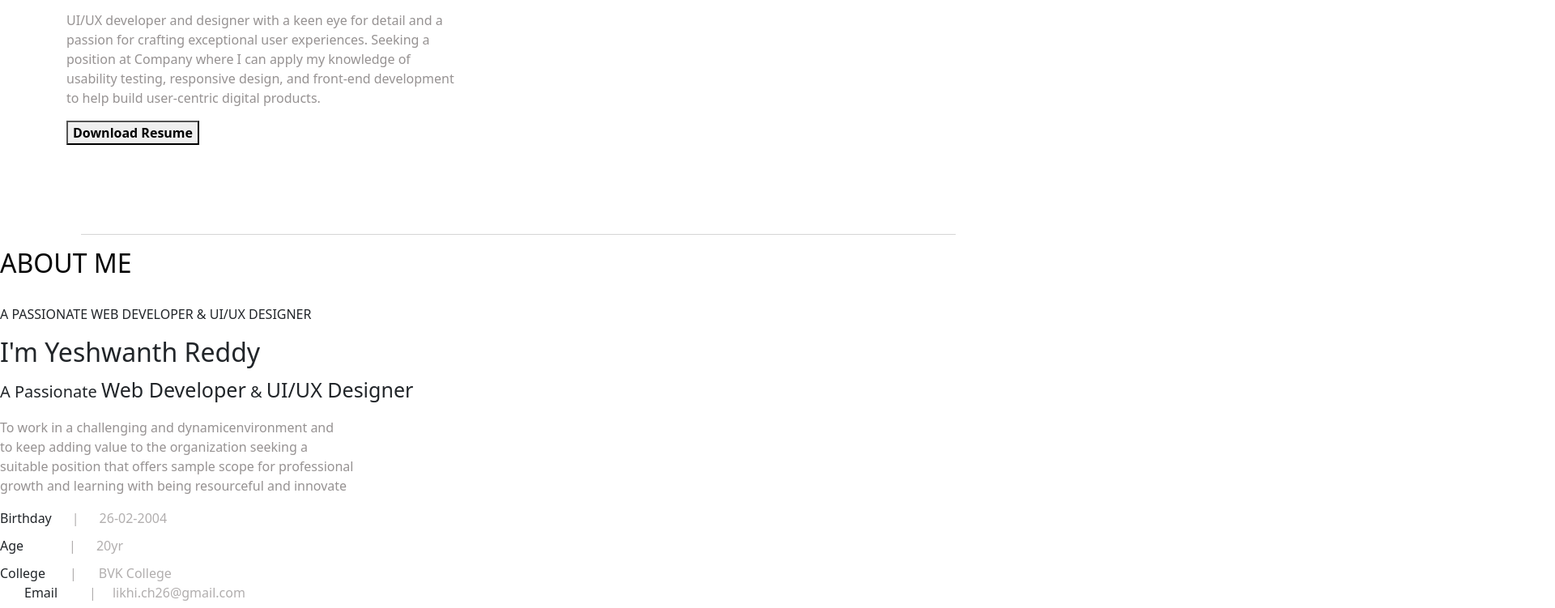
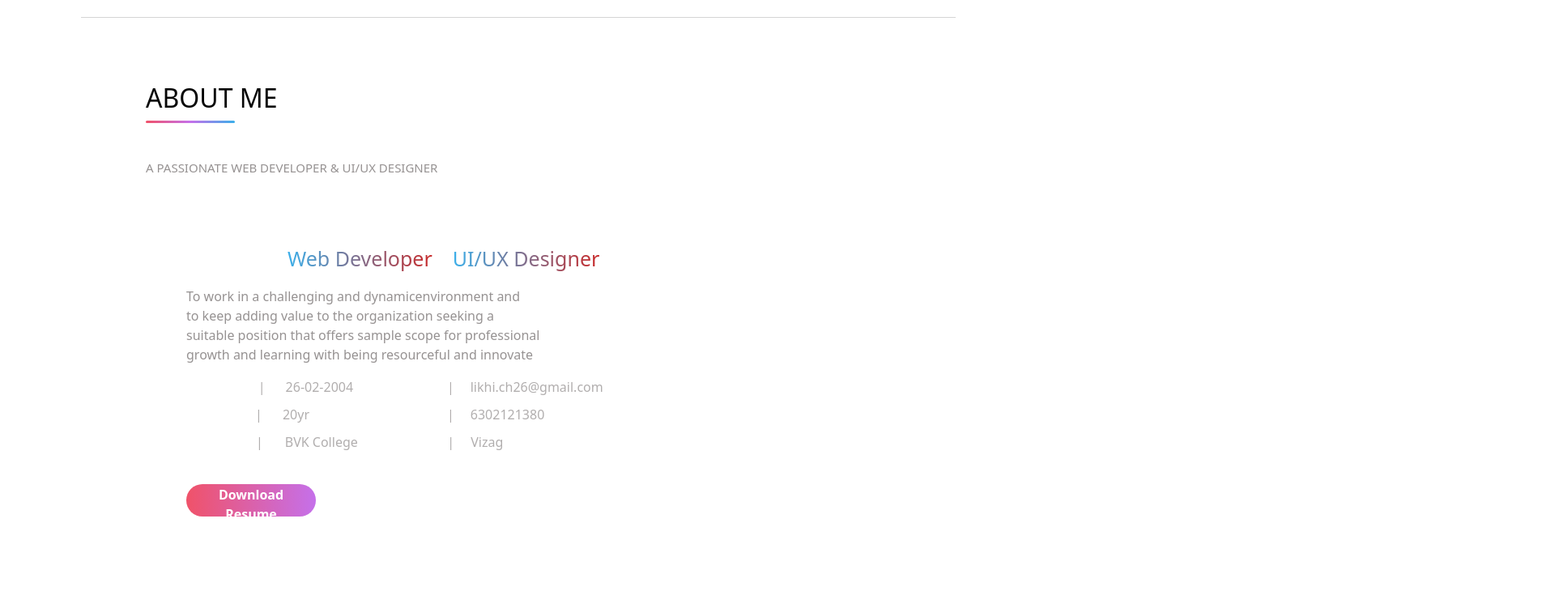
Before and after one commit to Yeshwanth-71/portfolio1, a plain HTML site: page index.html in a window 1280 px wide. Shown: the part 621-1372 px from the top of the page at 81% size, 1920 px wide, since content can reach past the window. Drawn offline with nearby package versions, Linux system fonts and the light colour scheme.

Commit message:
Update index.html

```diff
--- a/index.html
+++ b/index.html
@@ -5,7 +5,7 @@
     <link rel="stylesheet" href="https://cdn.jsdelivr.net/npm/bootstrap@5.3.2/dist/css/bootstrap.min.css" integrity="sha384-T3c6CoIi6uLrA9TneNEoa7RxnatzjcDSCmG1MXxSR1GAsXEV/Dwwykc2MPK8M2HN" crossorigin="anonymous">
     <meta name="viewport" content="width=device-width, initial-scale=1.0">
     <link rel="stylesheet" href="https://cdnjs.cloudflare.com/ajax/libs/font-awesome/6.5.2/css/all.min.css" integrity="sha512-SnH5WK+bZxgPHs44uWIX+LLJAJ9/2PkPKZ5QiAj6Ta86w+fsb2TkcmfRyVX3pBnMFcV7oQPJkl9QevSCWr3W6A==" crossorigin="anonymous" referrerpolicy="no-referrer" />
-    <link rel="stylesheet" href="new2.css"/>
+    <link rel="stylesheet" href="style.css"/>
 
     <meta charset="UTF-8">
     <meta name="viewport" content="width=device-width, initial-scale=1.0">
```
